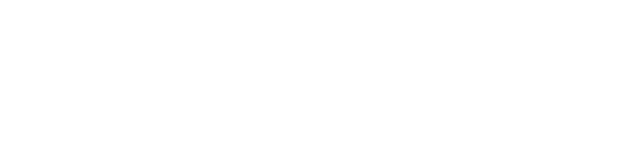
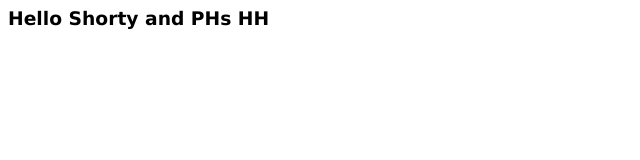
Before and after one commit to SmarttyLewis/helloworld, a plain HTML site: page index.html in a window 1280 px wide. Shown: the whole page, without its empty margins (0-640 px from the left). Drawn offline with Linux system fonts and the light colour scheme.

Commit message:
Update index.html

```diff
--- a/index.html
+++ b/index.html
@@ -1 +1 @@
-<h3 style="font-family:verdana;" Hello Shorty and PHs HH </h3>
+<h3 style="font-family:verdana;"> Hello Shorty and PHs HH </h3>
```
